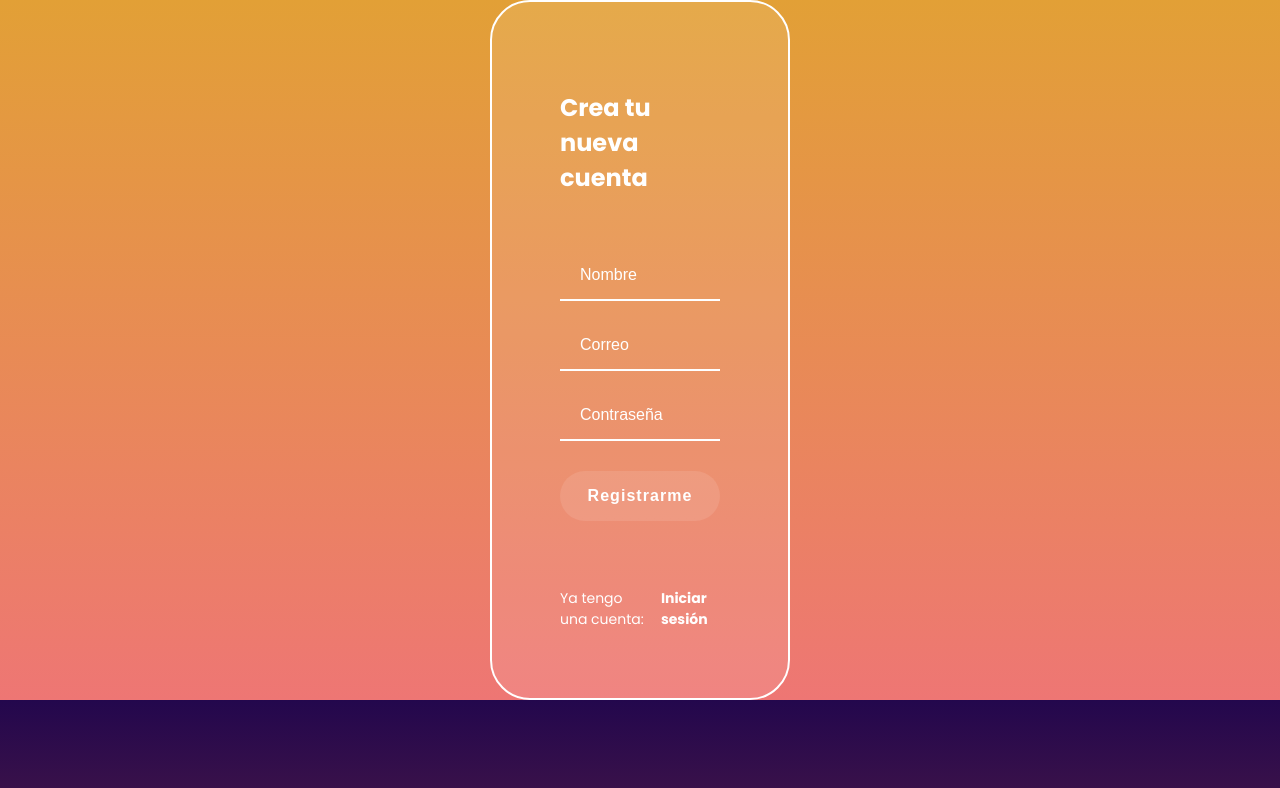
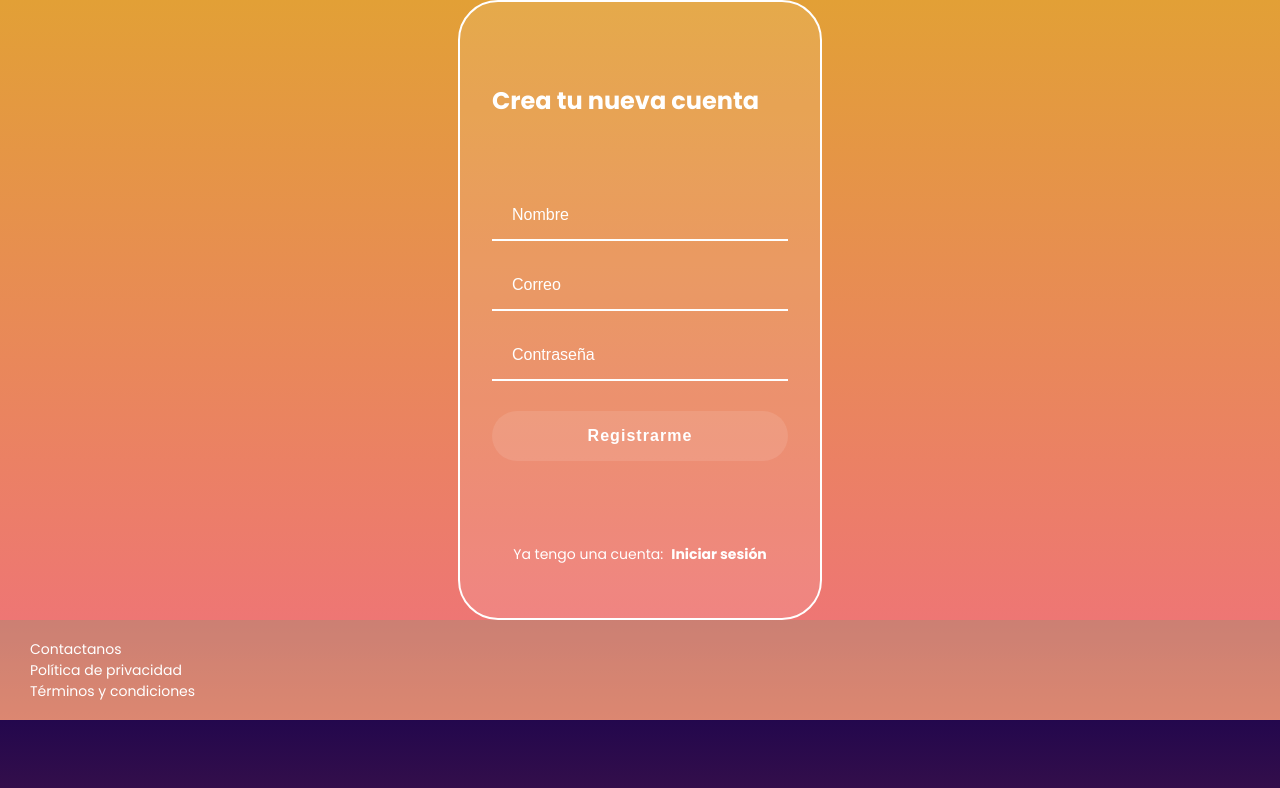
Before and after one commit to Ceyene/CynCuentos, a React app: page /register in a window 1280 px wide. Shown: the top 788 px of the page. Built offline with nearby package versions, Linux system fonts and the light colour scheme.

Commit message:
Añado un layout general

```diff
--- a/src/assets/styles/components/Login.scss
+++ b/src/assets/styles/components/Login.scss
@@ -5,16 +5,15 @@
   justify-content: center;
   flex-direction: column;
   padding: 0 1.875rem;
-  min-height: calc(100vh - 12.5rem);
 
   &__container {
     background-color: rgba(255, 255, 255, 0.1);
     border: 0.125rem solid white;
     border-radius: 2.5rem;
     color: white;
-    padding: 3.75rem 4.25rem 2.5rem;
-    min-height: 43.75rem;
-    width: 18.75rem;
+    padding: 2.75rem 2rem 1rem;
+    min-height: 38.75rem;
+    width: 22.75rem;
     display: flex;
     justify-content: space-around;
     flex-direction: column;
--- a/src/assets/styles/components/NotFound.scss
+++ b/src/assets/styles/components/NotFound.scss
@@ -1,11 +1,11 @@
 .not-found {
+  background: linear-gradient(#e2a036, #ee7674);
   text-align: center;
   color: white;
 
   &__container {
-    background: linear-gradient(#e2a036, #ee7674);
     width: 100%;
-    min-height: calc(100vh - 11.25rem);
+    min-height: calc(100vh - 5.25rem);
     display: flex;
     align-items: center;
     justify-content: center;
--- a/src/assets/styles/components/Register.scss
+++ b/src/assets/styles/components/Register.scss
@@ -5,16 +5,15 @@
   justify-content: center;
   flex-direction: column;
   padding: 0 1.875rem;
-  min-height: calc(100vh - 12.5rem);
 
   &__container {
     background-color: rgba(255, 255, 255, 0.1);
     border: 0.125rem solid white;
     border-radius: 2.5rem;
     color: white;
-    padding: 3.75rem 4.25rem 2.5rem;
-    min-height: 43.75rem;
-    width: 18.75rem;
+    padding: 2.75rem 2rem 1rem;
+    min-height: 38.75rem;
+    width: 22.75rem;
     display: flex;
     justify-content: space-around;
     flex-direction: column;
--- a/src/components/Carousel.jsx
+++ b/src/components/Carousel.jsx
@@ -3,15 +3,13 @@ import "../assets/styles/components/Carousel.scss";
 
 const Carousel = ({ children }) => {
   //state that will handle the horizontal position of the slider
-  const [x, setX] = useState(1);
+  const [x, setX] = useState(0);
   //it handles the left movement of the slider
   const goLeft = () => {
-    console.log("left", x);
-    x <= -40 ? setX(x + 25) : setX(1);
+    x <= -40 ? setX(x + 25) : setX(0);
   };
   //it handles the right movement of the slider
   const goRight = () => {
-    console.log("right", x);
     x >= -95 && x !== -110 ? setX(x - 25) : setX(-110);
   };
 
--- /dev/null
+++ b/src/components/Layout.jsx
@@ -0,0 +1,11 @@
+import React from "react";
+import Footer from "./Footer";
+
+const Layout = ({ children }) => (
+  <div className="App">
+    {children}
+    <Footer />
+  </div>
+);
+
+export default Layout;
--- a/src/containers/Home.jsx
+++ b/src/containers/Home.jsx
@@ -4,7 +4,6 @@ import Search from "../components/Search";
 import Categories from "../components/Categories";
 import Carousel from "../components/Carousel";
 import CarouselItem from "../components/CarouselItem";
-import Footer from "../components/Footer";
 import useInitialState from "../hooks/useInitialState";
 import "../assets/styles/App.scss";
 
@@ -32,8 +31,6 @@ const Home = () => {
           );
         }
       })}
-
-      <Footer />
     </div>
   );
 };
--- a/src/routes/App.js
+++ b/src/routes/App.js
@@ -4,15 +4,18 @@ import Home from "../containers/Home";
 import Login from "../containers/Login";
 import Register from "../containers/Register";
 import NotFound from "../containers/NotFound";
+import Layout from "../components/Layout";
 
 const App = () => (
   <BrowserRouter>
+    <Layout>
       <Switch>
         <Route exact path="/" component={Home} />
         <Route exact path="/login" component={Login} />
         <Route exact path="/register" component={Register} />
         <Route component={NotFound} />
       </Switch>
+    </Layout>
   </BrowserRouter>
 );
 
```
Also changed, not shown: src/assets/styles/Vars.scss (+8 -4 lines). Lines whose indentation alone changed are shown as unchanged.
